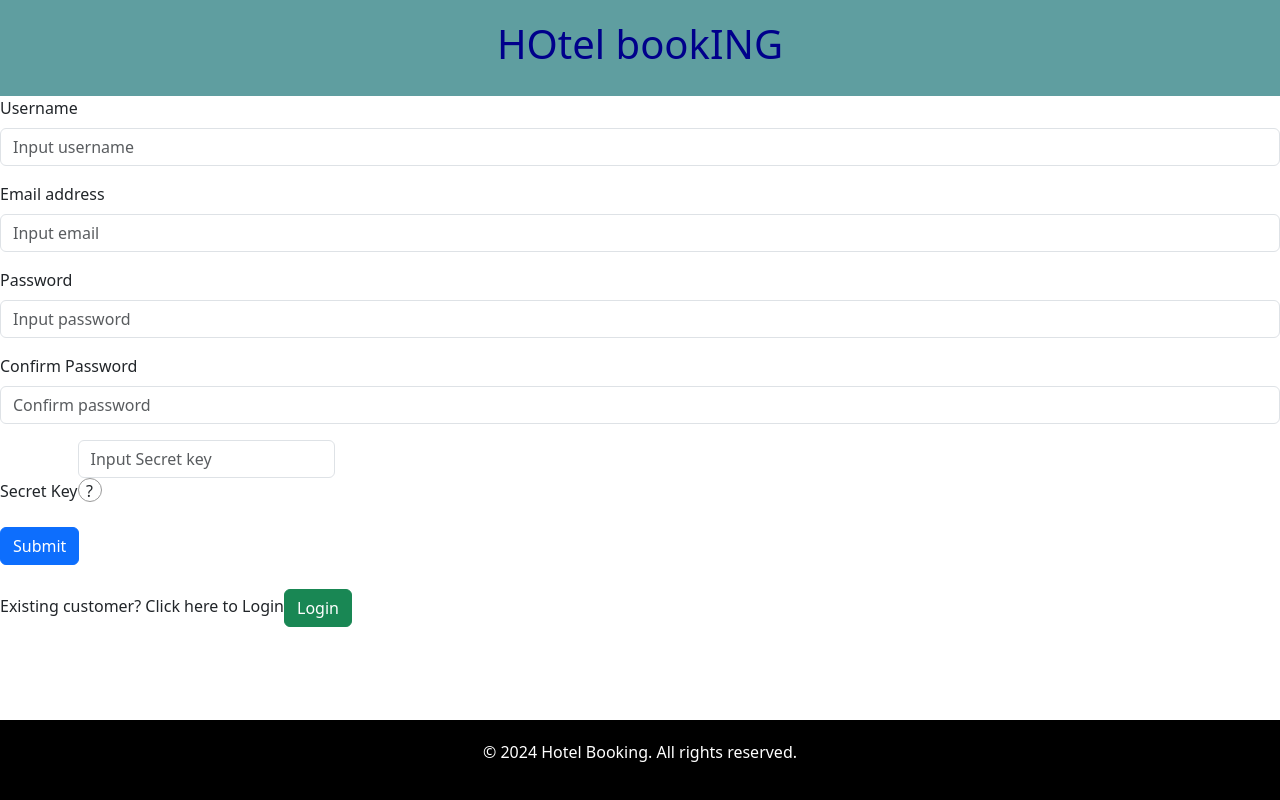
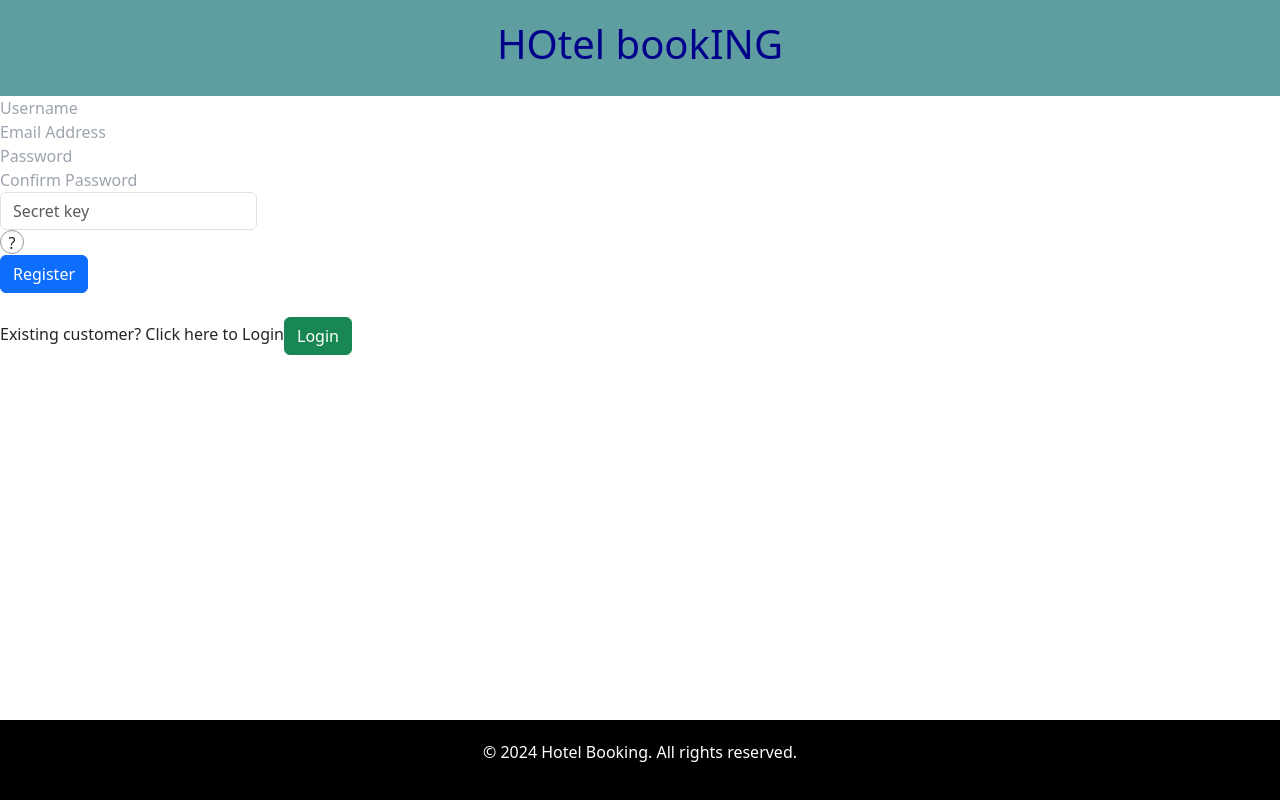
Before and after one commit to PranahithBabu/hotel-management-application, a React (Vite) app in the folder frontend/: page /register in a window 1280 px wide. Built offline with nearby package versions, Linux system fonts and the light colour scheme.

Commit message:
Frontend authentication added

```diff
--- a/frontend/src/index.css
+++ b/frontend/src/index.css
@@ -57,3 +57,7 @@
 .question-mark-container:hover .tooltip {
     visibility: visible;
 }
+
+.invalid {
+    border: 2px solid red;
+  }
--- a/frontend/src/pages/Login.jsx
+++ b/frontend/src/pages/Login.jsx
@@ -1,26 +1,58 @@
-import React from 'react'
+import React, { useState } from 'react'
 import Header from '../components/Header'
 import Footer from '../components/Footer'
-import { Link } from 'react-router-dom'
+import { Link, Navigate } from 'react-router-dom'
+import axios from 'axios'
 
 const Login = () => {
+  const [data, setData] = useState({
+    email: "",
+    password: ""
+  })
+  const [auth, setAuth] = useState(false);
+  const [userId, setUserId] = useState("");
+  const [path, setPath] = useState("");
+  const changeHandler = e => {
+    setData({...data,[e.target.name]:e.target.value});
+  }
+  const submitHandler = e => {
+    e.preventDefault();
+    axios.post('http://localhost:5000/login', {
+      email: data.email,
+      password: data.password
+    }).then(
+      res => {
+        console.log(res);
+        localStorage.setItem('token',res.data.token);
+        setAuth(true);
+        setUserId(res.data.id);
+        setPath(res.data.redirect);
+      }
+    ).catch(error=>{
+      if (error.response) {
+        alert(error.response.data.message);
+      } else if (error.request) {
+        console.log(error.request);
+      } else {
+        alert('Error', error.message);
+      }
+      console.log(error.config);
+    })
+  }
+  if(auth){
+    return <Navigate to={`${path}/${userId}`} />
+  }
   return (
     <div>
       <Header />
-      <div className='form'>
-        <div class="mb-3">
-          <label for="exampleFormControlInput1" class="form-label">Email address</label>
-          <input type="email" class="form-control" id="exampleFormControlInput1" placeholder="Input email" />
-        </div>
-        <div class="mb-3">
-          <label for="inputPassword5" class="form-label">Password</label>
-          <input type="password" id="inputPassword5" class="form-control" aria-describedby="passwordHelpBlock" placeholder="Input password" />
-        </div>
-        <button type="submit" class="btn btn-primary">Submit</button>
-      </div>
       <div>
+        <form onSubmit={submitHandler} className='form' action='login-account.html' autoComplete='off'>
+          <div className='form-group'><input type='email' placeholder='Email Address' name='email' onChange={changeHandler} /></div>
+          <div className='form-group'><input type='password' placeholder='Password' name='password' onChange={changeHandler} /></div>
+          <div className='form-group'><input className='btn btn-primary' type='submit' value='Login'/></div>
+        </form>
         <br/>
-        New user? Click here to Create an account
+        New user? Click here to create an account
         <Link to='/register'><button className='btn btn-success'>Register</button></Link> &nbsp;
       </div>
       <Footer />
--- a/frontend/src/pages/Registration.jsx
+++ b/frontend/src/pages/Registration.jsx
@@ -1,40 +1,87 @@
-import React from 'react'
+import React, {useState, useEffect} from 'react'
 import Header from '../components/Header'
 import Footer from '../components/Footer'
-import { Link } from 'react-router-dom'
+import { Link, Navigate, useNavigate } from 'react-router-dom'
+import axios from 'axios'
 
 const Registration = () => {
+  const [data, setData] = useState({
+    name: "",
+    email: "",
+    password: "",
+    confirmPassword: "",
+    secretKey: ""
+  })
+  const [auth, setAuth] = useState(false);
+  const navigate = useNavigate();
+  const changeHandler = e => {
+    setData({...data,[e.target.name]:e.target.value})
+  }
+  const submitHandler = async (e) => {
+    e.preventDefault();
+    console.log(data);
+    var check = false;
+    if (data.secretKey !== "") {
+        if (data.secretKey === "adminlogin") {
+            console.log("Correct key");
+            check = true;
+        } else {
+            const isConfirmed = window.confirm("It is an incorrect key. Do you wish to continue as customer?");
+            if (isConfirmed) {
+                check = true;
+            } else {
+                console.log("Registration canceled by user");
+                // document.getElementById('secretkey').classList.add('invalid');
+            }
+        }
+    }else{
+      check = true;
+    }
+    if(check){
+        try {
+            await axios.post('http://localhost:5000/register', {
+                name: data.name,
+                email: data.email,
+                password: data.password,
+                confirmPassword: data.confirmPassword,
+                secretKey: data.secretKey
+            }).then(
+              res => {console.log(res); setAuth(true); navigate('/login', { state: { success: true } });}
+            ).catch(error=>{
+              if (error.response) {
+                alert(error.response.data.message);
+              } else if (error.request) {
+                console.log(error.request);
+              } else {
+                alert('Error', error.message);
+              }
+              console.log(error.config);
+            })
+          }catch {
+            console.log(error);
+          }
+        }
+      }
+  if(auth) {
+    return <Navigate to='/login' />
+  }
   return (
     <div>
       <Header />
-      <div className='form'>
-      <div class="mb-3">
-          <label for="username" class="form-label">Username</label>
-          <input type="text" class="form-control" id="username" placeholder="Input username" />
-        </div>
-        <div class="mb-3">
-          <label for="email" class="form-label">Email address</label>
-          <input type="email" class="form-control" id="email" placeholder="Input email" />
-        </div>
-        <div class="mb-3">
-          <label for="password" class="form-label">Password</label>
-          <input type="password" id="password" class="form-control" aria-describedby="passwordHelpBlock" placeholder="Input password" />
-        </div>
-        <div class="mb-3">
-          <label for="confirmpassword" class="form-label">Confirm Password</label>
-          <input type="password" id="confirmpassword" class="form-control" aria-describedby="passwordHelpBlock" placeholder="Confirm password" />
-        </div>
-        <div class="mb-3">
-          <label for="secretkey" class="form-label">Secret Key</label>
-          <div class="question-mark-container">
-            <input type="password" id="secretkey" class="form-control" aria-describedby="passwordHelpBlock" placeholder="Input Secret key" />
-            <span class="question-mark">?</span>
-            <div class="tooltip" role="tooltip">For Admin Login</div>
+      <div>
+        <form onSubmit={submitHandler} className='form' action='register-account.html' autoComplete='off'>
+          <div className='form-group'><input type='text' placeholder='Username' name='name' onChange={changeHandler} /></div>
+          <div className='form-group'><input type='email' placeholder='Email Address' name='email' onChange={changeHandler} /></div>
+          <div className='form-group'><input type='password' placeholder='Password' name='password' onChange={changeHandler} /></div>
+          <div className='form-group'><input type='password' placeholder='Confirm Password' name='confirmPassword' onChange={changeHandler} /></div>
+          <div className='question-mark-container'>
+            <input type="password" id="secretkey" name='secretKey' className="form-control" aria-describedby="passwordHelpBlock"
+            placeholder="Secret key" onChange={changeHandler}/>
+            <span className='question-mark'>?</span>
+            <div className='tooltip' role="tooltip">For Admin Login</div>
           </div>
-        </div>
-        <button type="submit" class="btn btn-primary">Submit</button>
-      </div>
-      <div>
+          <div className='form-group'><input className='btn btn-primary' type='submit' value='Register'/></div>
+        </form>
         <br/>
         Existing customer? Click here to Login
         <Link to='/login'><button className='btn btn-success'>Login</button></Link> &nbsp;
```
Also changed, not shown: 1 other file (tests, documents, lock files or other folders).
